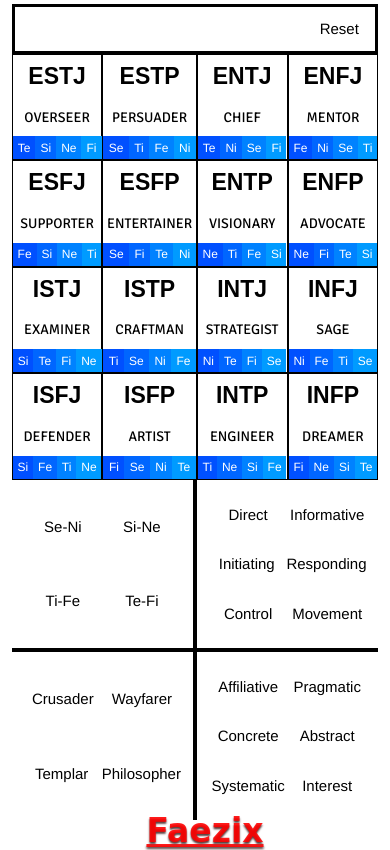
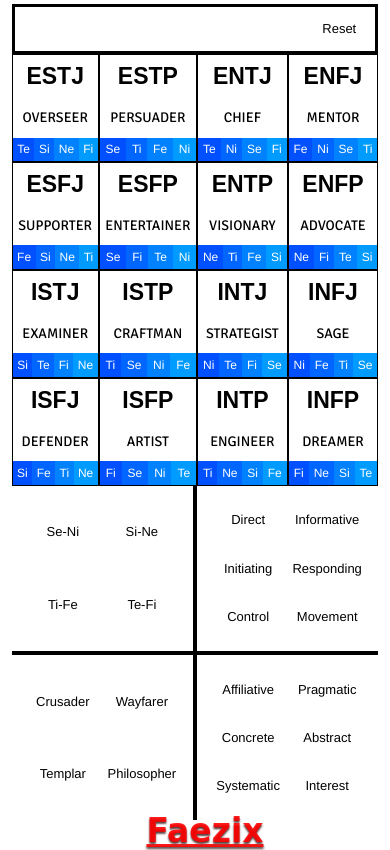
Before and after one commit to Faeziix/Type-Grid, a plain HTML site: page index.html in a window 390 px wide. Drawn offline with Linux system fonts and the light colour scheme; a web font is replaced by a local one.

Commit message:
style fixed

```diff
--- a/style.css
+++ b/style.css
@@ -153,6 +153,7 @@ Type Grid Setup
   text-align: center;
   font-family: "signika";
   font-weight: inherit;
+  /* margin: 2px; */
 }
 
 .Type-CF-container {
@@ -166,11 +167,11 @@ Type Grid Setup
   display: flex;
   color: white;
   text-align: center;
-  padding: 3px 4px;
   flex-grow: 1;
 }
 
 .CF h2 {
+  padding:3px;
   font-size: 1.2em;
   font-family: Helvetica, sans-serif;
   font-weight: lighter;
@@ -259,9 +260,10 @@ span {
   .Grid {
     height: 100%;
   }
-  .Input-style {
+
+  /* .Input-style {
     font-size: 20px;
-  }
+  } */
 
   .btn-sec h2 {
     position: static;
@@ -270,7 +272,7 @@ span {
   }
   button {
     padding: 5% 0;
-    font-size: 1.5em;
+    font-size: clamp(1.3em,2vw,2em);
   }
 
   .type {
@@ -281,4 +283,9 @@ span {
     grid-area: Footer;
     font-size: 75%;
   }
+
+  button:hover {
+    background-color: red !important;
+  }
+
 }
```
